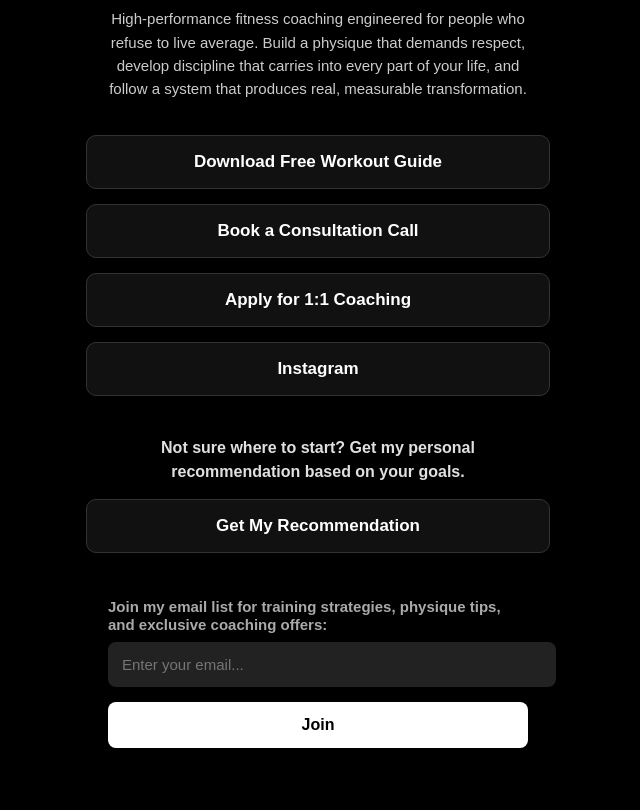
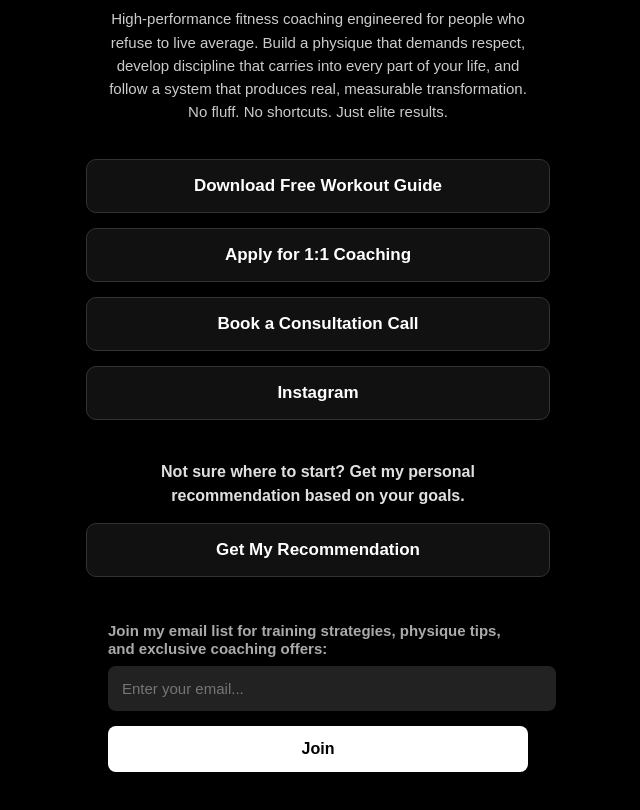
Before and after one commit to averyfisk/averyfisk.github.io, a plain HTML site: page index.html in a window 1280 px wide. Shown: the part 276-1086 px from the top of the page, without its empty margins (322-962 px from the left). Before the commit the page ends 1064 px from the top, so only its background shows below. Drawn offline with Linux system fonts and the light colour scheme.

Commit message:
Update index.html

```diff
--- a/index.html
+++ b/index.html
@@ -4,6 +4,7 @@
 <meta charset="UTF-8" />
 <meta name="viewport" content="width=device-width, initial-scale=1.0" />
 <title>Avery Fisk Coaching</title>
+
 <style>
     body {
         margin: 0;
@@ -13,6 +14,7 @@
         text-align: center;
         padding: 40px 20px;
     }
+
     .profile-img {
         width: 150px;
         height: 150px;
@@ -21,12 +23,14 @@
         border: 3px solid #555;
         margin-bottom: 25px;
     }
+
     h1 {
         font-size: 26px;
         margin-bottom: 10px;
         letter-spacing: 1px;
         font-weight: 700;
     }
+
     .desc {
         max-width: 420px;
         margin: 0 auto 35px auto;
@@ -35,6 +39,7 @@
         color: #ccc;
         font-weight: 500;
     }
+
     .link-btn {
         display: block;
         background: #111;
@@ -50,11 +55,13 @@
         font-weight: 600;
         transition: 0.25s;
     }
+
     .link-btn:hover {
         background: #fff;
         color: #000;
         border-color: #fff;
     }
+
     .cta2 {
         margin: 40px auto 10px auto;
         max-width: 420px;
@@ -63,6 +70,8 @@
         line-height: 1.5;
         font-weight: 600;
     }
+
+    /* EMAIL FORM */
     .email-box {
         margin-top: 45px;
         max-width: 420px;
@@ -70,11 +79,13 @@
         margin-right: auto;
         text-align: left;
     }
+
     .email-box label {
         font-size: 15px;
         color: #aaa;
         font-weight: 600;
     }
+
     .email-input {
         width: 100%;
         padding: 14px;
@@ -86,6 +97,7 @@
         color: #fff;
         font-size: 15px;
     }
+
     .email-submit {
         width: 100%;
         padding: 14px;
@@ -98,36 +110,75 @@
         cursor: pointer;
         transition: .3s;
     }
+
     .email-submit:hover {
         background: #ccc;
     }
 </style>
 </head>
+
 <body>
-<img src="https://images.squarespace-cdn.com/content/v1/6932408d796db753ddcba68d/b6344938-7df6-4ec8-91a9-3d2287a23e63/584389590_18114555436604251_6154592210605558267_n.jpg?format=500w" class="profile-img" />
+
+<!-- PROFILE IMAGE -->
+<img
+  src="https://images.squarespace-cdn.com/content/v1/6932408d796db753ddcba68d/b6344938-7df6-4ec8-91a9-3d2287a23e63/584389590_18114555436604251_6154592210605558267_n.jpg?format=500w"
+  class="profile-img"
+/>
+
 <h1>Avery Fisk Coaching</h1>
+
 <div class="desc">
     High-performance fitness coaching engineered for people who refuse to live average.
     Build a physique that demands respect, develop discipline that carries into every part of your life,
     and follow a system that produces real, measurable transformation.
+    No fluff. No shortcuts. Just elite results.
 </div>
-<a class="link-btn" href="https://averyfisk.com/free-guide" target="_blank">Download Free Workout Guide</a>
-<a class="link-btn" href="https://calendly.com/averyfisk" target="_blank">Book a Consultation Call</a>
-<a class="link-btn" href="https://averyfisk.com/coaching" target="_blank">Apply for 1:1 Coaching</a>
-<a class="link-btn" href="https://instagram.com/averyfisk" target="_blank">Instagram</a>
+
+<!-- UPDATED BUTTONS WITH YOUR LINKS -->
+
+<!-- Free Workout Guide PDF — Opens in a new tab -->
+<a class="link-btn" href="Avery_Fisk_Free_Workout_Guide.pdf" target="_blank">
+    Download Free Workout Guide
+</a>
+
+<!-- Stripe Checkout Link -->
+<a class="link-btn" href="https://book.stripe.com/bJe3cv4VZ2rs2yb9ay5sA00" target="_blank">
+    Apply for 1:1 Coaching
+</a>
+
+<!-- Consultation Call -->
+<a class="link-btn" href="https://calendly.com/averyfisk" target="_blank">
+    Book a Consultation Call
+</a>
+
+<!-- Instagram -->
+<a class="link-btn" href="https://instagram.com/averyfisk" target="_blank">
+    Instagram
+</a>
+
+<!-- SECOND CTA -->
 <div class="cta2">
     Not sure where to start? Get my personal recommendation based on your goals.
 </div>
-<a class="link-btn" href="https://docs.google.com/forms/d/e/1FAIpQLSe7lghPQfBve8SpCIYZTUmAY7NMFb42nxt3Yd8JvbkNkPcplA/viewform?usp=dialog" target="_blank">Get My Recommendation</a>
+
+<!-- Google Form -->
+<a class="link-btn" href="https://docs.google.com/forms/d/e/1FAIpQLSe7lghPQfBve8SpCIYZTUmAY7NMFb42nxt3Yd8JvbkNkPcplA/viewform?usp=dialog" target="_blank">
+    Get My Recommendation
+</a>
+
+<!-- EMAIL FORM -->
 <div class="email-box">
     <form action="https://formsubmit.co/averyjfisk@gmail.com" method="POST">
         <input type="hidden" name="_captcha" value="false">
         <input type="hidden" name="_subject" value="New Lead from Linktree">
         <input type="hidden" name="_template" value="table">
+
         <label for="email">Join my email list for training strategies, physique tips, and exclusive coaching offers:</label>
         <input class="email-input" type="email" name="email" id="email" placeholder="Enter your email..." required>
+
         <button class="email-submit" type="submit">Join</button>
     </form>
 </div>
+
 </body>
 </html>
```
